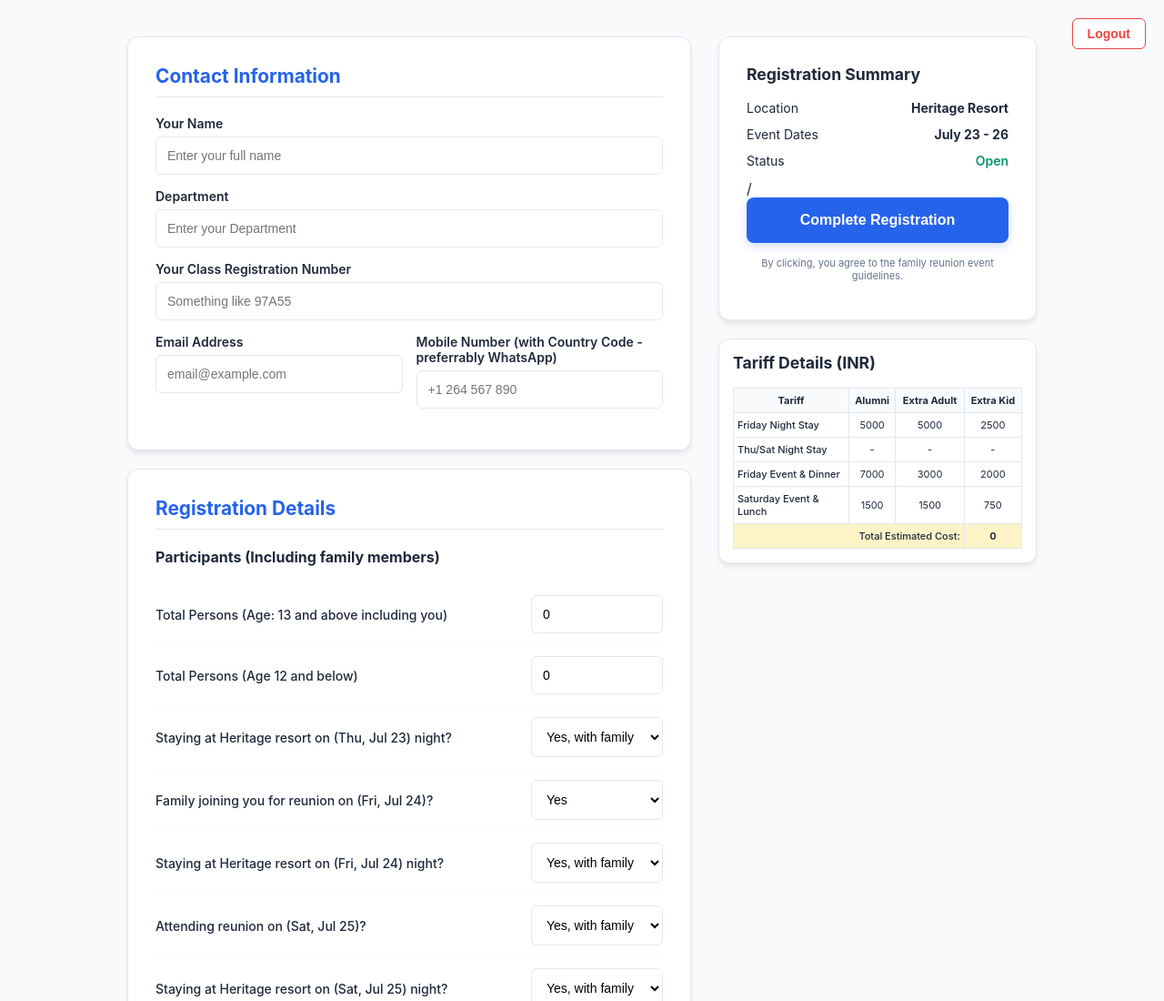
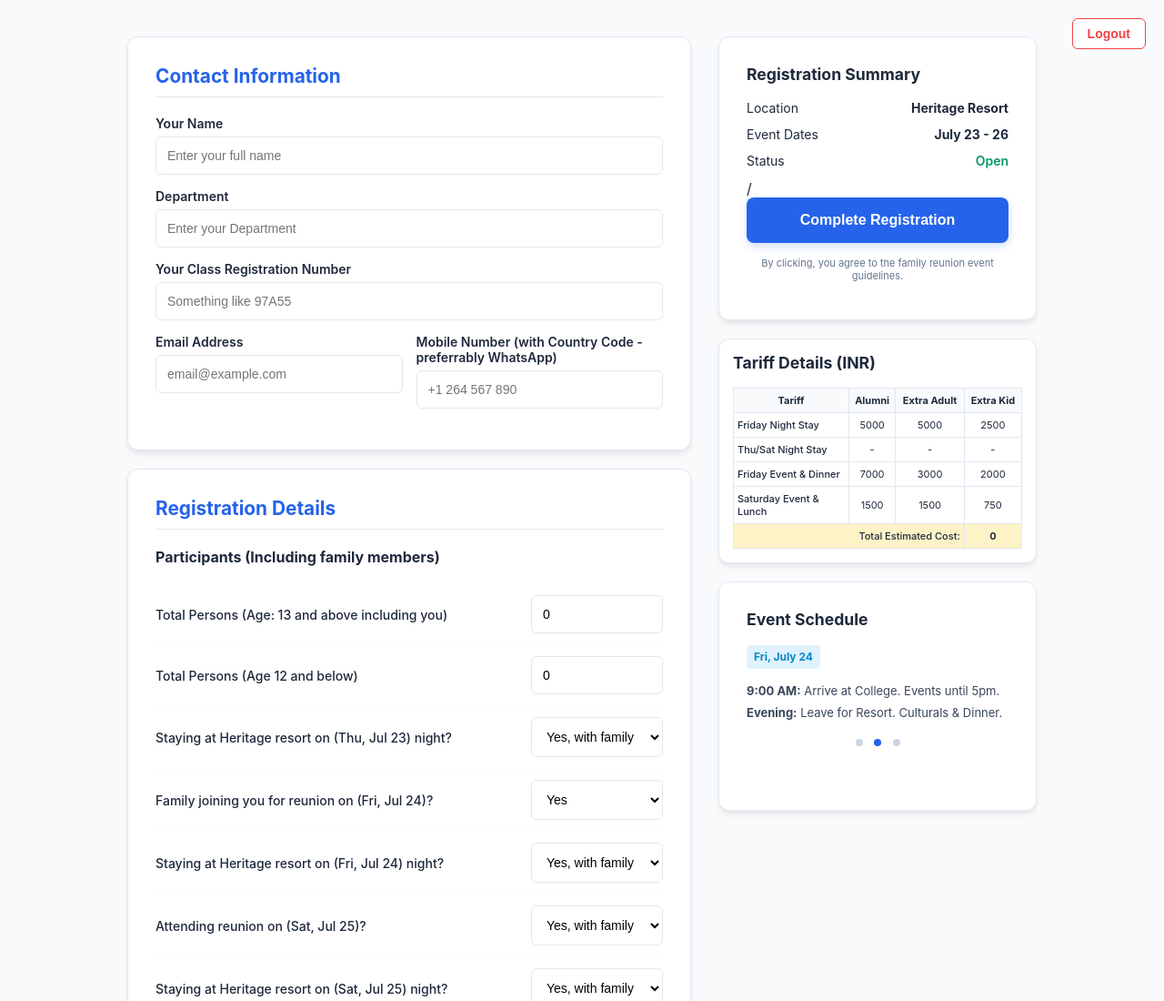
Before and after one commit to maheshlingam06/my-node-api, a website: page public/registration.html in a window 1280 px wide. Shown: the top 1100 px of the page at 91% size. Drawn offline with Linux system fonts and the light colour scheme; no server answers; sample sign-in values are in the browser's storage.

Commit message:
event schedule

```diff
--- a/public/registration.html
+++ b/public/registration.html
@@ -133,6 +133,75 @@
             text-align: left;
             font-weight: 500;
             width: 40%;
+        }
+
+        /* Carousel Card Styling */
+        .program-card {
+            min-height: 180px; /* Prevents jumping height */
+            position: relative;
+            padding-bottom: 40px !important; /* Space for dots */
+        }
+
+        .carousel-container {
+            position: relative;
+            width: 100%;
+        }
+
+        .carousel-slide {
+            display: none; /* Hidden by default */
+            font-size: 13px;
+            line-height: 1.5;
+            color: #334155;
+        }
+
+        /* Badge for the Date */
+        .date-badge {
+            background-color: #e0f2fe;
+            color: #0284c7;
+            padding: 4px 8px;
+            border-radius: 4px;
+            font-weight: 700;
+            font-size: 12px;
+            display: inline-block;
+            margin-bottom: 10px;
+        }
+
+        .carousel-slide p {
+            margin: 5px 0;
+        }
+
+        /* The Fading Animation */
+        .fade {
+            animation-name: fade;
+            animation-duration: 1.5s;
+        }
+
+        @keyframes fade {
+            from {opacity: .4}
+            to {opacity: 1}
+        }
+
+        /* Dots Navigation */
+        .carousel-dots {
+            text-align: center;
+            position: absolute;
+            bottom: -30px;
+            width: 100%;
+        }
+
+        .dot {
+            cursor: pointer;
+            height: 8px;
+            width: 8px;
+            margin: 0 4px;
+            background-color: #cbd5e1;
+            border-radius: 50%;
+            display: inline-block;
+            transition: background-color 0.3s ease;
+        }
+
+        .active-dot, .dot:hover {
+            background-color: #2563eb;
         }
     </style>
     <script src="https://www.google.com/recaptcha/api.js?render=__SITE_KEY__" defer></script>
@@ -363,6 +432,34 @@
                 </tfoot>
             </table>
         </div>
+        <div class="card program-card">
+            <h3>Event Schedule</h3>
+
+            <div class="carousel-container">
+                <div class="carousel-slide fade">
+                    <div class="date-badge">Thu, July 23</div>
+                    <p>Arrive early and stay at Heritage resort (optional).</p>
+                </div>
+
+                <div class="carousel-slide fade">
+                    <div class="date-badge">Fri, July 24</div>
+                    <p><strong>9:00 AM:</strong> Arrive at College. Events until 5pm.</p>
+                    <p><strong>Evening:</strong> Leave for Resort. Culturals & Dinner.</p>
+                </div>
+
+                <div class="carousel-slide fade">
+                    <div class="date-badge">Sat, July 25</div>
+                    <p><strong>Morning:</strong> Relax at Resort.</p>
+                    <p><strong>11:30 AM:</strong> Leave for College. Lunch, smaller get-togethers & sports.</p>
+                </div>
+
+                <div class="carousel-dots">
+                    <span class="dot" onclick="currentSlide(1)"></span>
+                    <span class="dot" onclick="currentSlide(2)"></span>
+                    <span class="dot" onclick="currentSlide(3)"></span>
+                </div>
+            </div>
+        </div>
     </div>
 </form>
 
@@ -526,6 +623,42 @@ document.addEventListener('DOMContentLoaded', () => {
     setTimeout(calculateTotal, 1000);
 });
 
+let slideIndex = 0;
+showSlides(); // Start the cycle immediately
+
+function showSlides() {
+    let i;
+    let slides = document.getElementsByClassName("carousel-slide");
+    let dots = document.getElementsByClassName("dot");
+
+    // Hide all slides
+    for (i = 0; i < slides.length; i++) {
+        slides[i].style.display = "none";
+    }
+
+    slideIndex++;
+    if (slideIndex > slides.length) {slideIndex = 1}
+
+    // Remove active class from all dots
+    for (i = 0; i < dots.length; i++) {
+        dots[i].className = dots[i].className.replace(" active-dot", "");
+    }
+
+    // Show current slide and activate dot
+    slides[slideIndex-1].style.display = "block";
+    dots[slideIndex-1].className += " active-dot";
+
+    // Change image every 4 seconds
+    setTimeout(showSlides, 4000);
+}
+
+// Optional: Manual Click Function
+function currentSlide(n) {
+    // Note: Implementing full manual override requires resetting the timeout
+    // For simplicity, this is a placeholder.
+    // The auto-play is usually sufficient for this use case.
+}
+
 </script>
 </body>
 
```
